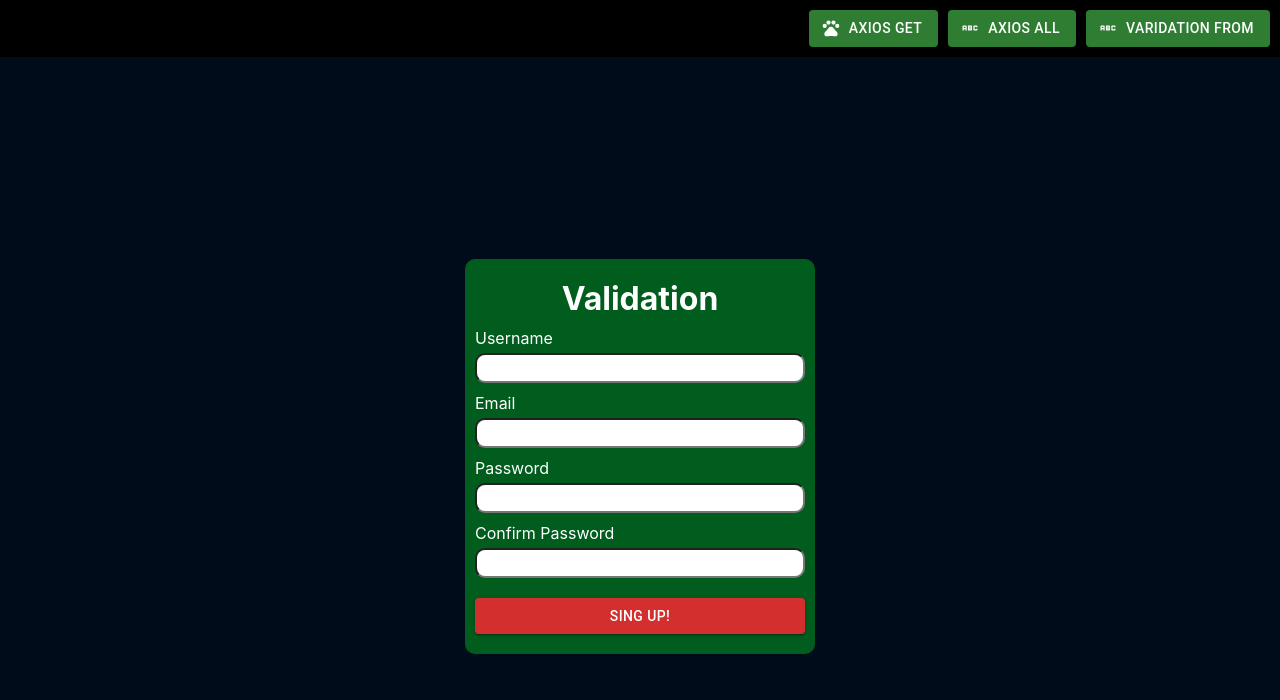
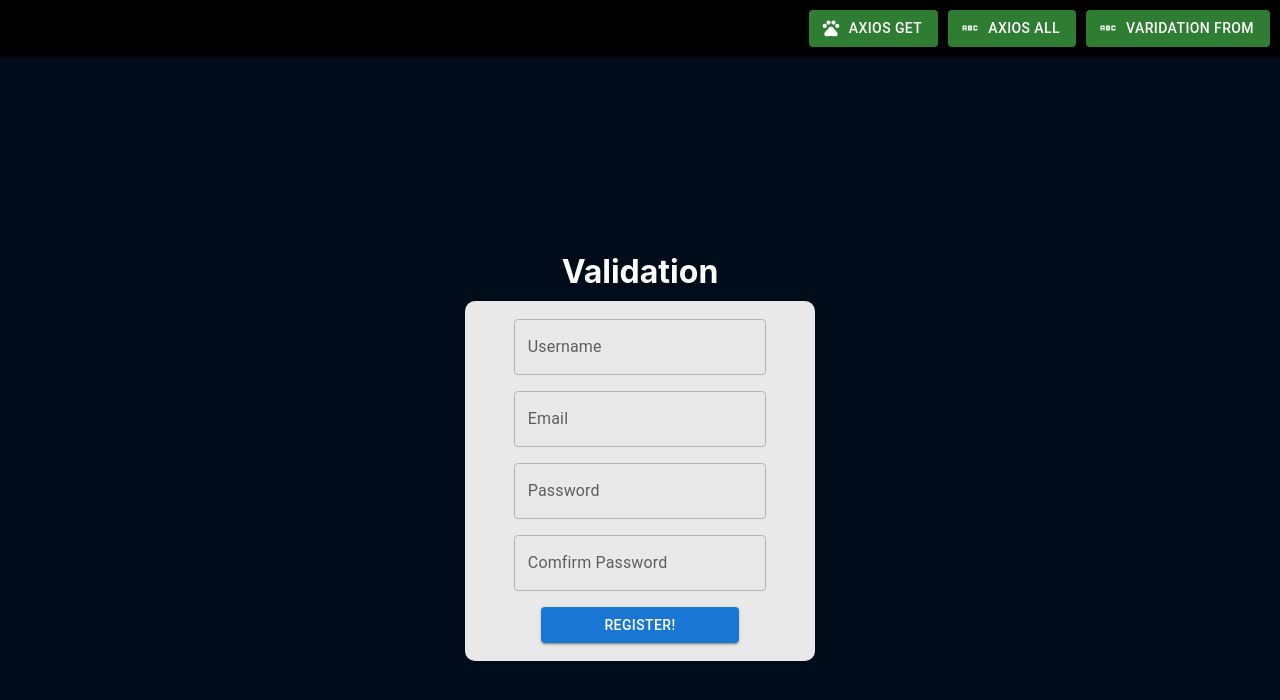
Before and after one commit to kanisornteen/Practice-Axios-React, a React (Create React App) app in the folder axios/: page /varidation in a window 1280 px wide. Shown: the top 700 px of the page. Built offline with nearby package versions, Linux system fonts and the light colour scheme.

Commit message:
Update New Form! By MUI

```diff
--- a/axios/src/components/Validation.css
+++ b/axios/src/components/Validation.css
@@ -1,10 +1,12 @@
 .container-form {
     display: flex;
+    flex-direction: column;
     justify-content: center;
     align-items: center;
     min-height: 100vh;
     min-width: 60vw;
     padding: 20px;
+    gap: 10px;
 }
 
 form {
@@ -13,29 +15,7 @@ form {
     align-items: center;
     justify-content: center;
     width: 350px;
-    gap: 10px;
-    background-color: rgb(0, 93, 29);
-    padding: 20px 10px;
+    background-color: rgb(233, 233, 233);
+    padding: 10px 0;
     border-radius: 10px;
 }
-
-.input-box {
-    display: flex;
-    flex-direction: column;
-    width: 100%;
-    gap: 5px;
-}
-
-.input-box input{
-    height: 30px;
-    border-radius: 10px;
-}
-
-.input-box input:focus{
-    outline: none;
-}
-
-small {
-    color: rgb(0, 0, 0);
-    font-weight: 500;
-}
--- a/axios/src/components/Validation.jsx
+++ b/axios/src/components/Validation.jsx
@@ -1,7 +1,8 @@
 import { useState } from 'react';
 import './Validation.css'
+import Box from '@mui/material/Box';
+import TextField from '@mui/material/TextField';
 import Button from '@mui/material/Button';
-import { FormControl } from '@mui/material';
 
 const Validation = ()=> {
     const [inputData, setInputData] = useState({
@@ -48,31 +49,23 @@ const Validation = ()=> {
     }
 
     return (
-        <div className="container-form">
-            <form onSubmit={handleSubmit}>
-                <h1>Validation</h1>
-                <div className="input-box">
-                    <label htmlFor="">Username</label>
-                    <input type="text" name="username" onChange={getInput} />
-                    {errorData.username && <small>{errorData.username}</small>}
-                </div>
-                <div className="input-box">
-                    <label htmlFor="">Email</label>
-                    <input type="email" name="email" onChange={getInput} />
-                    {errorData.email && <small>{errorData.email}</small>}
-                </div>
-                <div className="input-box">
-                    <label htmlFor="">Password</label>
-                    <input type="password" name="password" onChange={getInput} />
-                    {errorData.password && <small>{errorData.password}</small>}
-                </div>
-                <div className="input-box">
-                    <label htmlFor="">Confirm Password</label>
-                    <input type="password" name="password2" onChange={getInput} />
-                    {errorData.password2 && <small>{errorData.password2}</small>}
-                </div>
-                <Button type='submit' variant="contained" color='error' sx={{width: "100%", marginTop: "10px"}}>Sing UP!</Button>
-            </form>
+        <div className='container-form'>
+            <h1>Validation</h1>
+            <Box
+                component="form"
+                sx={{
+                    '& > :not(style)': { m: 1, width: '25ch' },
+                }}
+                noValidate
+                autoComplete="off"
+                onSubmit={handleSubmit}
+            >
+                <TextField type='text' label="Username" name="username" variant="outlined" helperText={errorData.username && errorData.username} onChange={getInput} />
+                <TextField type='email' label="Email" name="email" variant="outlined" helperText={errorData.email && errorData.email} onChange={getInput} />
+                <TextField type='password' label="Password" name="password" variant="outlined" helperText={errorData.password && errorData.password} onChange={getInput} />
+                <TextField type='password' label="Comfirm Password" name="password2" variant="outlined" helperText={errorData.password2 && errorData.password2} onChange={getInput} />
+                <Button variant="contained" type='submit'>Register!</Button>
+            </Box>
         </div>
     );
 }
```
